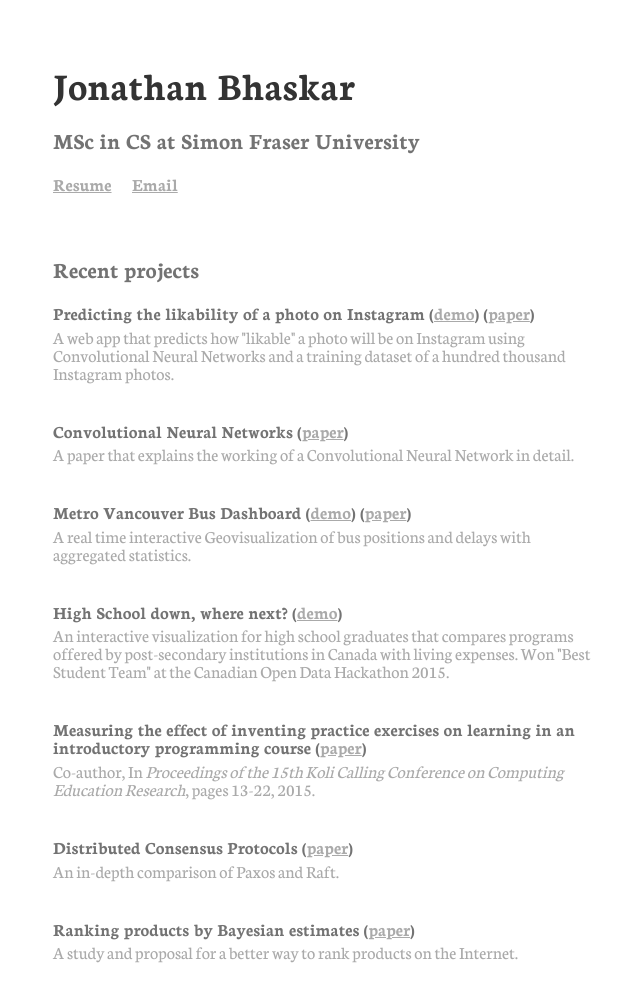
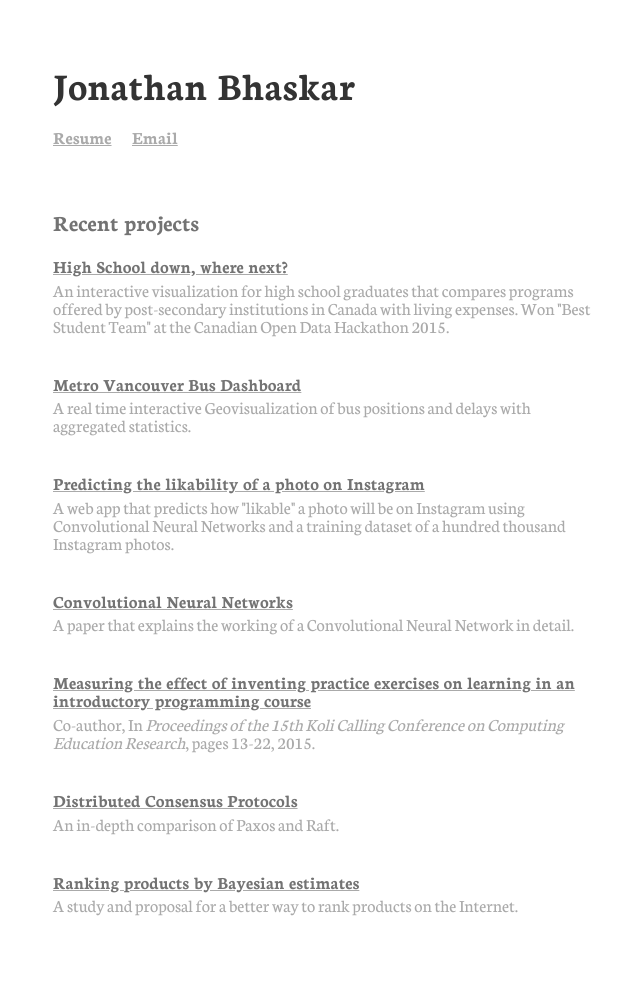
Before and after one commit to jonathanbhaskar/jonathanbhaskar.github.io, a Jekyll site: the page index.html, which Jekyll copies as it is, in a window 1280 px wide. Shown: the whole page, without its empty margins (312-952 px from the left). Built offline with Jekyll 4.4.1, drawn with Linux system fonts in a browser that asks for light colours; after the commit the page ends 954 px from its top, so only the background shows below that.

Commit message:
final changes

```diff
--- a/_layouts/default.html
+++ b/_layouts/default.html
@@ -5,16 +5,12 @@
 
   <body>
 
-    {% include header.html %}
-
     <div class="page-content">
       <div class="wrapper">
         {{ content }}
       </div>
     </div>
 
-    {% include footer.html %}
-
   </body>
 
 </html>
--- a/_posts/2015-12-08-image-classification-using-cnn.markdown
+++ b/_posts/2015-12-08-image-classification-using-cnn.markdown
@@ -1,6 +1,6 @@
 ---
 layout: post
-title:  "Image Classification Using CNNs"
+title:  "Predicting the likability of a photo on Instagram"
 author: "Ankit Patel, Jonathan Bhaskar"
 ---
 
--- a/index.html
+++ b/index.html
@@ -24,30 +24,58 @@
 
         <div class="content">
             <h1>Jonathan Bhaskar</h1>
-            <p class="sub-head">MSc in CS at Simon Fraser University</p>
+            <!-- <p class="sub-head">MSc in CS at Simon Fraser University</p> -->
             <p class="links"><b><span class="top-links"><a target="_blank" href="JonathanBhaskarResume.pdf">Resume</a></span>
-            <span class="top-links"><a href="mailto:hello@jonathanb.me?subject=Howdy">Email</a></span></b></p>
+            <span class="top-links"><a href="mailto:hello@jonathanb.me?subject=Hi!">Email</a></span></b></p>
             <p class="sub-head">Recent projects</p>
 
-            <p class="topic-head"><b>Predicting the likability of a photo on Instagram (<a target="_blank" href="http://52.207.217.130:5000/">demo</a>) (<a target="_blank" href="ImageClassificationUsingConvolutionalNeuralNetworksProject.pdf">paper</a>)</b></p>
+            <p class="topic-head">
+              <a target="_blank" href="https://high-school-down.appspot.com/">
+                <b>High School down, where next?</b>
+              </a>
+            </p>
+            <p class="topic-text">An interactive visualization for high school graduates that compares programs offered by post-secondary institutions in Canada with living expenses. Won "Best Student Team" at the Canadian Open Data Hackathon 2015.</p>
+
+            <p class="topic-head">
+              <a target="_blank" href="http://busdashboard.jonathanb.me:8000">
+                <b>Metro Vancouver Bus Dashboard</b>
+              </a>
+            <//p>
+            <p class="topic-text">A real time interactive Geovisualization of bus positions and delays with aggregated statistics.</p>
+
+            <p class="topic-head">
+              <a target="_blank" href="2015/12/08/image-classification-using-cnn.html">
+                <b>Predicting the likability of a photo on Instagram</b>
+              </a>
+            </p>
             <p class="topic-text">A web app that predicts how "likable" a photo will be on Instagram using Convolutional Neural Networks and a training dataset of a hundred thousand Instagram photos.</p>
 
-            <p class="topic-head"><b>Convolutional Neural Networks (<a target="_blank" href="ImageClassificationUsingConvolutionalNeuralNetworksPaper.pdf">paper</a>)</b></p>
+            <p class="topic-head">
+              <a target="_blank" href="2015/12/12/image-classification-using-cnn-paper.html">
+                <b>Convolutional Neural Networks</b>
+              </a>
+            </p>
             <p class="topic-text">A paper that explains the working of a Convolutional Neural Network in detail.</p>
 
-            <p class="topic-head"><b>Metro Vancouver Bus Dashboard (<a target="_blank" href="http://vancouver-bus-dashboard.appspot.com">demo</a>) (<a target="_blank" href="MetroVancouverBusDashboard.pdf">paper</a>)</b></p>
-            <p class="topic-text">A real time interactive Geovisualization of bus positions and delays with aggregated statistics.</p>
-
-            <p class="topic-head"><b>High School down, where next? (<a target="_blank" href="https://high-school-down.appspot.com/">demo</a>)</b></p>
-            <p class="topic-text">An interactive visualization for high school graduates that compares programs offered by post-secondary institutions in Canada with living expenses. Won "Best Student Team" at the Canadian Open Data Hackathon 2015.</p>
-
-            <p class="topic-head"><b>Measuring the effect of inventing practice exercises on learning in an introductory programming course (<a target="_blank" href="https://dl.acm.org/citation.cfm?id=2828967">paper</a>)</b></p>
+            <p class="topic-head">
+              <a target="_blank" href="https://dl.acm.org/citation.cfm?id=2828967">
+                <b>Measuring the effect of inventing practice exercises on learning in an introductory programming course</b>
+              </a>
+            </p>
             <p class="topic-text">Co-author, In <i>Proceedings of the 15th Koli Calling Conference on Computing Education Research</i>, pages 13-22, 2015.</p>
 
-            <p class="topic-head"><b>Distributed Consensus Protocols (<a target="_blank" href="DistributedConsensusProtocols.pdf">paper</a>)</b></p>
+            <p class="topic-head">
+              <a target="_blank" href="2015/04/15/distributed-consensus-protocols.html">
+                <b>Distributed Consensus Protocols</b>
+              </a>
+            </p>
             <p class="topic-text">An in-depth comparison of Paxos and Raft.</p>
 
-            <p class="topic-head"><b>Ranking products by Bayesian estimates (<a target="_blank" href="RankingProductsByBayesianEstimates.pdf">paper</a>)</b></p>
+            <p class="topic-head">
+              <a target="_blank" href="2015/04/19/ranking-products-by-bayesian-estimates.html">
+                <b>Ranking products by Bayesian estimates</b>
+              </a>
+            </p>
             <p class="topic-text">A study and proposal for a better way to rank products on the Internet.</p>
 
         </div>
```
Also changed, not shown: _posts/2016-07-04-welcome-to-jekyll2.markdown (deleted, +0 -103 lines).
